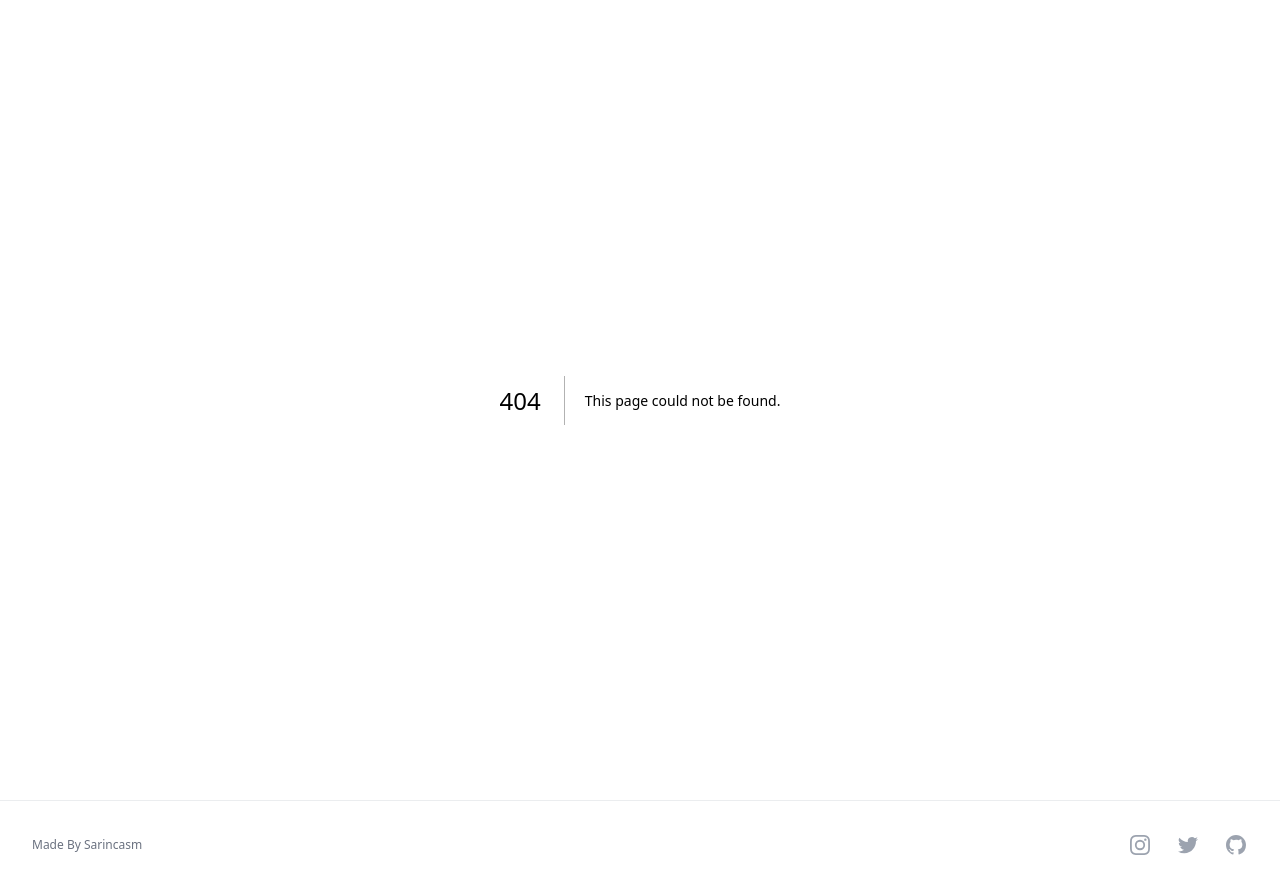
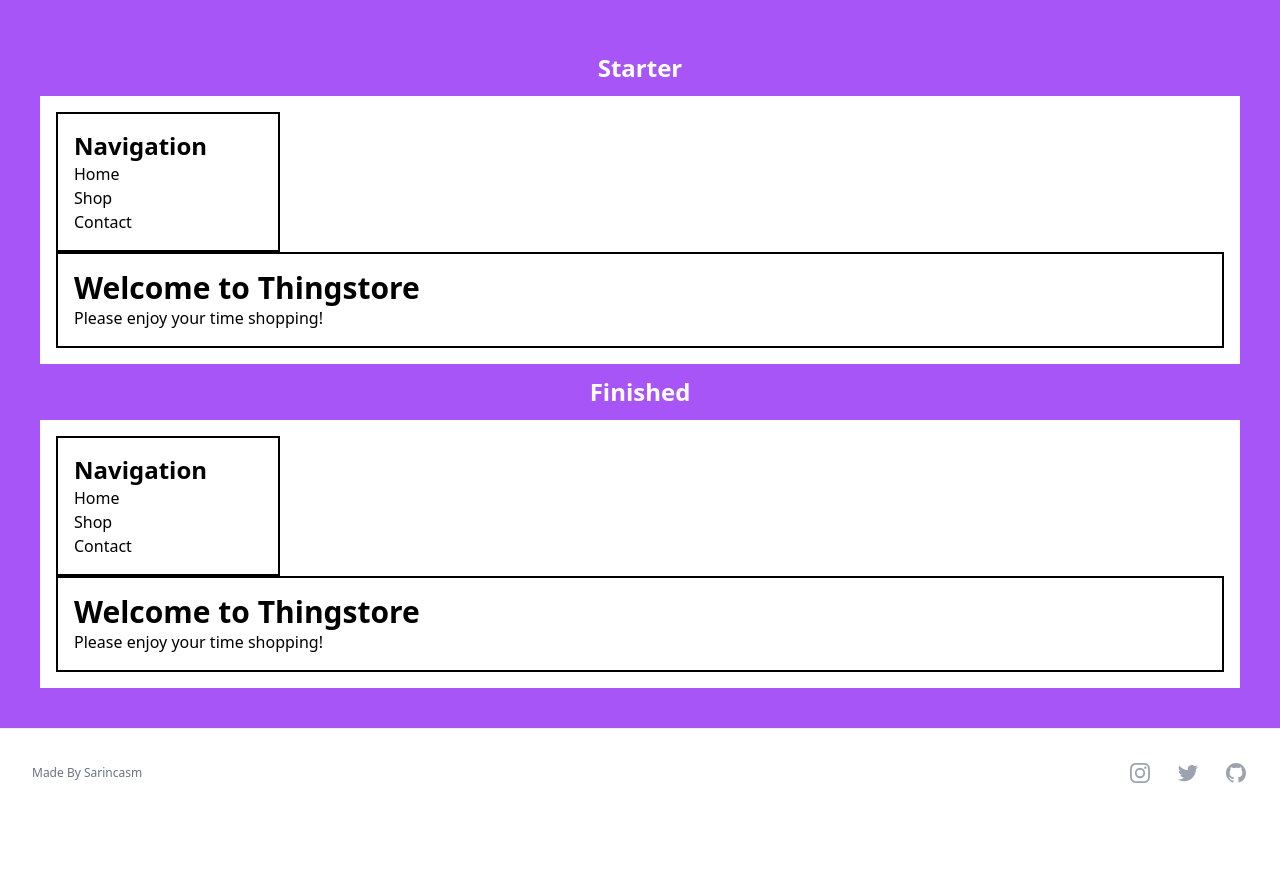
Before and after one commit to sarincasm/jar-of-dirt, a Next.js app in the folder style/css-fundamentals/: page /flexbox/growing-shrinking/sidebar in a window 1280 px wide. Before the commit this address had no page. Shown: the top 894 px of the page. After the commit the page ends 833 px from the top, so only its background shows below. Built offline with nearby package versions, Linux system fonts and the light colour scheme.

Commit message:
CSS Fundamentals Flexbox - Growing and Shrinking Starter: Sidebar

```diff
--- /dev/null
+++ b/style/css-fundamentals/app/flexbox/growing-shrinking/page.tsx
@@ -0,0 +1,23 @@
+import {LinkGrid, GridPost} from '@/components/LinkGrid'
+
+export default function Page() {
+	const base = '/flexbox/growing-shrinking'
+	const categoryTitle = 'Growing and Shrinking'
+	const posts: GridPost[] = [
+		{
+			href: '/sidebar',
+			title: 'Sidebar',
+			description: 'Sidebar',
+			date: '2023-05-23',
+			category: {
+				href: `${base}`,
+				title: categoryTitle,
+			},
+		},
+	].map((post) => ({...post, href: base + post.href}))
+
+	const mainTitle = 'Directions and Alignment'
+	const mainDescription = 'Directions and Alignment'
+
+	return LinkGrid({posts, mainTitle, mainDescription})
+}
--- /dev/null
+++ b/style/css-fundamentals/app/flexbox/growing-shrinking/sidebar/page.tsx
@@ -0,0 +1,54 @@
+function renderStarter() {
+	return (
+		<section className="p-4 bg-white">
+			<nav className="w-56 p-4 border-2 border-solid border-black">
+				<h2 className="text-2xl font-bold">Navigation</h2>
+				<ul>
+					<li>Home</li>
+					<li>Shop</li>
+					<li>Contact</li>
+				</ul>
+			</nav>
+			<main className="p-4 border-2 border-solid border-black">
+				<h1 className="text-3xl font-bold">Welcome to Thingstore</h1>
+				<p>Please enjoy your time shopping!</p>
+			</main>
+		</section>
+	)
+}
+
+function renderDone() {
+	return (
+		<section className="p-4 bg-white">
+			<nav className="w-56 p-4 border-2 border-solid border-black">
+				<h2 className="text-2xl font-bold">Navigation</h2>
+				<ul>
+					<li>Home</li>
+					<li>Shop</li>
+					<li>Contact</li>
+				</ul>
+			</nav>
+			<main className="p-4 border-2 border-solid border-black">
+				<h1 className="text-3xl font-bold">Welcome to Thingstore</h1>
+				<p>Please enjoy your time shopping!</p>
+			</main>
+		</section>
+	)
+}
+
+export default function Page() {
+	return (
+		<main className="bg-purple-500">
+			<div className="p-10">
+				<h2 className="text-2xl font-bold my-3 text-center text-white">
+					Starter
+				</h2>
+				{renderStarter()}
+				<h2 className="text-2xl font-bold my-3 text-center text-white">
+					Finished
+				</h2>
+				{renderDone()}
+			</div>
+		</main>
+	)
+}
--- a/style/css-fundamentals/app/flexbox/page.tsx
+++ b/style/css-fundamentals/app/flexbox/page.tsx
@@ -13,6 +13,16 @@ export default function Page() {
 				title: 'Flexbox',
 			},
 		},
+		{
+			href: '/growing-shrinking',
+			title: 'Growing and Shrinking',
+			description: 'Growing and Shrinking',
+			date: '2023-05-23',
+			category: {
+				href: `${base}`,
+				title: 'Flexbox',
+			},
+		},
 	].map((post) => ({...post, href: base + post.href}))
 	const mainTitle = 'Module 4: Flexbox'
 	const mainDescription = 'Flexbox'
```
